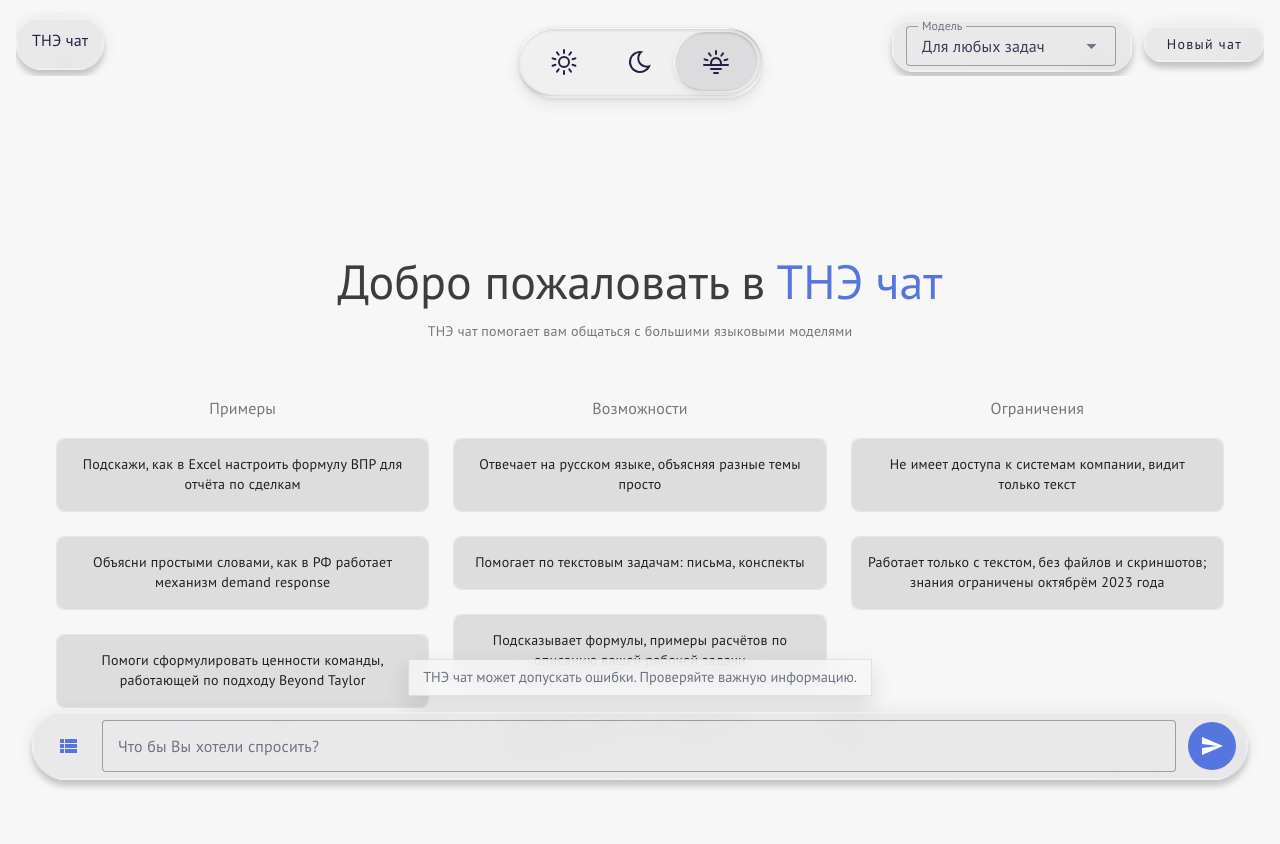
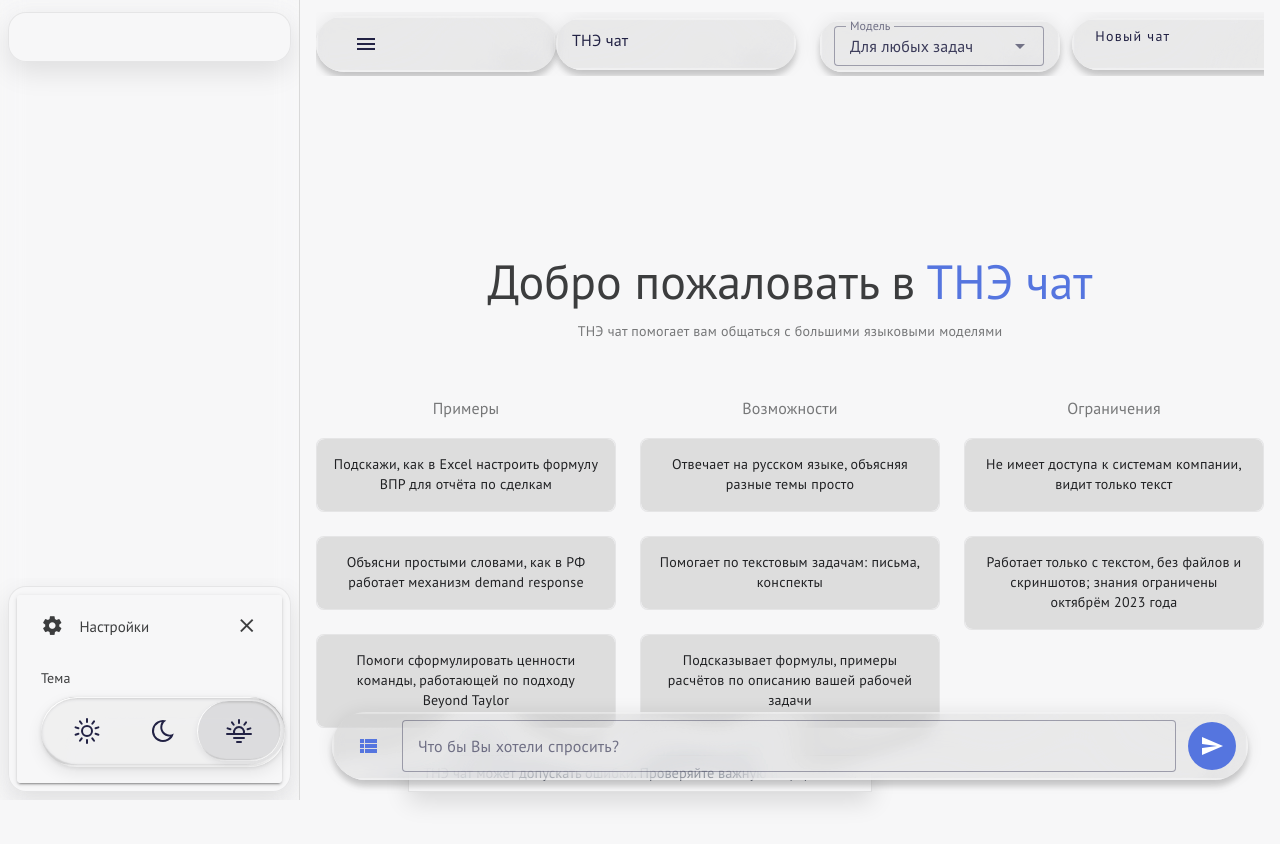
Before and after one commit to kirsanovmike/chatgpt-ui-vite, a Vue app: page / in a window 1280 px wide. Shown: the top 844 px of the page. Built offline with nearby package versions, Linux system fonts and the light colour scheme.

Commit message:
Restore drawer with inline theme switcher and align chat chrome

```diff
--- a/src/App.vue
+++ b/src/App.vue
@@ -1,7 +1,5 @@
 <!-- src/App.vue -->
 <template>
-  <!-- передаем текущую тему -->
-  <ThemeSwitcher />
   <svg id="glass-distortion-defs" aria-hidden="true">
     <filter id="glass-distortion" x="0%" y="0%" width="100%" height="100%" filterUnits="objectBoundingBox">
       <feTurbulence type="fractalNoise" baseFrequency="0.01 0.01" numOctaves="1" seed="5" result="turbulence" />
@@ -26,13 +24,14 @@
     </filter>
   </svg>
   <v-app :theme="themeName">
+    <NavigationDrawer />
     <router-view />
   </v-app>
 </template>
 
 <script lang="ts" setup>
 import { useThemeMode } from '@/composables/theme'
-import ThemeSwitcher from '@/components/ThemeSwitcher.vue'
+import NavigationDrawer from '@/components/NavigationDrawer.vue'
 
 const { themeName } = useThemeMode()
 </script>
--- a/src/components/Conversation.vue
+++ b/src/components/Conversation.vue
@@ -380,14 +380,16 @@
 
 .chat-input-shell {
   display: flex;
-  align-items: center;
+  align-items: stretch;
   padding: 8px 12px;
   border-radius: 999px;
 }
 
 .chat-input-content {
+  display: flex;
   align-items: center;
   gap: 10px;
+  width: 100%;
 }
 
 .chat-input-shell :deep(.v-field),
@@ -398,6 +400,10 @@
 
 .chat-input-shell :deep(textarea) {
   min-height: 52px;
+}
+
+.chat-input-shell :deep(.v-input__control) {
+  align-items: stretch;
 }
 
 .chat-input-shell :deep(.v-btn) {
--- a/src/components/FloatingDisclaimer.vue
+++ b/src/components/FloatingDisclaimer.vue
@@ -14,7 +14,7 @@
   position: fixed;
   left: 0;
   right: 0;
-  bottom: calc(env(safe-area-inset-bottom) + var(--disclaimer-offset, 96px));
+  bottom: calc(env(safe-area-inset-bottom) + 8px);
   display: flex;
   justify-content: center;
   padding: 0 16px;
@@ -34,7 +34,7 @@
 
 @media (max-width: 960px) {
   .floating-disclaimer {
-    bottom: calc(env(safe-area-inset-bottom) + var(--disclaimer-offset-mobile, 118px));
+    bottom: calc(env(safe-area-inset-bottom) + 8px);
   }
 
   .floating-disclaimer__bubble {
--- a/src/components/NavigationDrawer.vue
+++ b/src/components/NavigationDrawer.vue
@@ -62,26 +62,12 @@
             <v-icon icon="mdi-cog" class="mr-4" /> {{ $textVariables.settings }}
           </v-expansion-panel-title>
           <v-expansion-panel-text>
-              <v-list density="compact">
-                <!-- Theme -->
-                <v-menu>
-                  <template #activator="{ props }">
-                    <v-list-item v-bind="props" rounded="xl" :title="$textVariables.theme">
-                      <template #prepend>
-                        <v-icon v-if="theme.mode === 'light'" icon="mdi-white-balance-sunny" />
-                        <v-icon v-else-if="theme.mode === 'dark'" icon="mdi-weather-night" />
-                        <v-icon v-else icon="mdi-theme-light-dark" />
-                      </template>
-                    </v-list-item>
-                  </template>
-
-                  <v-list>
-                    <v-list-item v-for="t in themeItems" :key="t.value" @click="theme.setMode(t.value)">
-                      <v-list-item-title>{{ t.title }}</v-list-item-title>
-                    </v-list-item>
-                  </v-list>
-                </v-menu>
-              </v-list>
+            <div class="d-flex flex-column gap-4">
+              <div>
+                <div class="text-subtitle-2 mb-2">{{ $textVariables.theme }}</div>
+                <ThemeSwitcher class="w-100" />
+              </div>
+            </div>
           </v-expansion-panel-text>
         </v-expansion-panel>
       </v-expansion-panels>
@@ -176,10 +162,10 @@
 </template>
 
 <script setup lang="ts">
-import { ref, computed, onMounted, getCurrentInstance } from 'vue'
+import { ref, computed, onMounted, getCurrentInstance, watch } from 'vue'
 import { useDisplay } from 'vuetify'
 import { useConversations, useDrawer, useUser } from '@/composables/states'
-import { useThemeMode } from '@/composables/theme'
+import ThemeSwitcher from '@/components/ThemeSwitcher.vue'
 
 // достаём appContext для $textVariables
 const { appContext } = getCurrentInstance()!
@@ -196,17 +182,14 @@
 const loadingConversations = ref(false)
 onMounted(async () => {
   loadingConversations.value = false
+  if (mdAndUp.value) drawer.value = true
+})
+
+watch(mdAndUp, (val) => {
+  drawer.value = val
 })
 
 const open = ref(0)
-
-// темы
-const theme = useThemeMode()
-const themeItems = [
-  { title: textVariables.lightMode, value: 'light' as const },
-  { title: textVariables.darkMode, value: 'dark' as const },
-  { title: textVariables.followSystem, value: 'system' as const }
-]
 
 // sign out — потом подключишь бекенд
 const signOut = async () => {
--- a/src/components/ThemeSwitcher.vue
+++ b/src/components/ThemeSwitcher.vue
@@ -1,5 +1,10 @@
 <template>
-  <fieldset ref="switcherRef" class="switcher" :c-previous="previous">
+  <fieldset
+    ref="switcherRef"
+    class="switcher"
+    :class="floating ? 'switcher--floating' : 'switcher--inline'"
+    :c-previous="previous"
+  >
     <legend class="switcher__legend">Выбор темы</legend>
 
     <label class="switcher__option">
@@ -79,10 +84,14 @@
 </template>
 
 <script setup lang="ts">
-import { onMounted, ref, watch } from 'vue'
+import { computed, onMounted, ref, watch } from 'vue'
 import { useThemeMode } from '@/composables/theme'
 
 type ThemeName = 'light' | 'dark' | 'system'
+
+const props = defineProps<{ floating?: boolean }>()
+
+const floating = computed(() => props.floating === true)
 
 const { mode, setMode } = useThemeMode()
 const selected = ref<ThemeName>(mode.value || 'light')
--- a/src/pages/Chat.vue
+++ b/src/pages/Chat.vue
@@ -1,6 +1,14 @@
 <template>
   <v-app-bar class="ai-app-bar glass-app-bar" flat>
     <div class="d-flex align-center app-bar-left">
+      <div class="liquidGlass-wrapper hoverable badge-shell menu-toggle" @click="drawer.value = !drawer.value">
+        <div class="liquidGlass-effect"></div>
+        <div class="liquidGlass-tint"></div>
+        <div class="liquidGlass-shine"></div>
+        <div class="liquidGlass-text px-3">
+          <v-btn icon="mdi-menu" variant="text" class="ma-1" />
+        </div>
+      </div>
       <div class="app-title liquidGlass-wrapper badge-shell px-4 py-2">
         <div class="liquidGlass-effect"></div>
         <div class="liquidGlass-tint"></div>
@@ -54,6 +62,7 @@
 import Welcome from '@/components/Welcome.vue'
 import Conversation from '@/components/Conversation.vue'
 import FloatingDisclaimer from '@/components/FloatingDisclaimer.vue'
+import { useDrawer } from '@/composables/states'
 
 // ===== Типы =====
 type ChatMessage = {
@@ -82,6 +91,7 @@
 const route = useRoute()
 const router = useRouter()
 const conversation = ref<ConversationT>(getDefaultConversationData())
+const drawer = useDrawer()
 
 // ===== Заглушки вместо API (раскомментируешь позже) =====
 const loadConversation = async () => {
@@ -169,6 +179,7 @@
 
 .app-bar-right {
   gap: 12px;
+  align-items: center;
 }
 
 .new-chat-btn {
@@ -181,9 +192,18 @@
   padding: 0 10px;
 }
 
-:global(.floating-disclaimer) {
-  --disclaimer-offset: 104px;
-  --disclaimer-offset-mobile: 140px;
+.badge-shell {
+  min-height: 52px;
+}
+
+.menu-toggle {
+  padding-inline: 10px;
+}
+
+@media (min-width: 960px) {
+  .badge-shell {
+    min-width: 240px;
+  }
 }
 
 @media (max-width: 960px) {
--- a/src/styles/theme-switcher.css
+++ b/src/styles/theme-switcher.css
@@ -43,16 +43,12 @@
 }
 
 .switcher {
-  position: fixed;
-  z-index: 2000;
-  top: 28px;
-  left: 50%;
-  translate: -50%;
+  position: relative;
   display: flex;
   align-items: center;
   gap: 8px;
-  width: 244px;
-  max-width: 244px;
+  width: 100%;
+  max-width: 100%;
   height: 70px;
   box-sizing: border-box;
   padding: 8px 12px 10px;
@@ -75,6 +71,25 @@
     0px 1px 5px 0px color-mix( in srgb, var(--c-dark) calc(var(--glass-reflex-dark) * 10%), transparent ),
     0px 6px 16px 0px color-mix( in srgb, var(--c-dark) calc(var(--glass-reflex-dark) * 8%), transparent );
   transition: background-color 400ms cubic-bezier(1, 0, 0.4, 1), box-shadow 400ms cubic-bezier(1, 0, 0.4, 1);
+}
+
+.switcher--floating {
+  position: fixed;
+  z-index: 2000;
+  top: 28px;
+  left: 50%;
+  translate: -50%;
+  width: 244px;
+  max-width: 244px;
+}
+
+.switcher--inline {
+  position: relative;
+  left: auto;
+  top: auto;
+  translate: none;
+  width: 100%;
+  max-width: 100%;
 }
 
 .switcher__legend {
```
Lines whose indentation alone changed are shown as unchanged.
